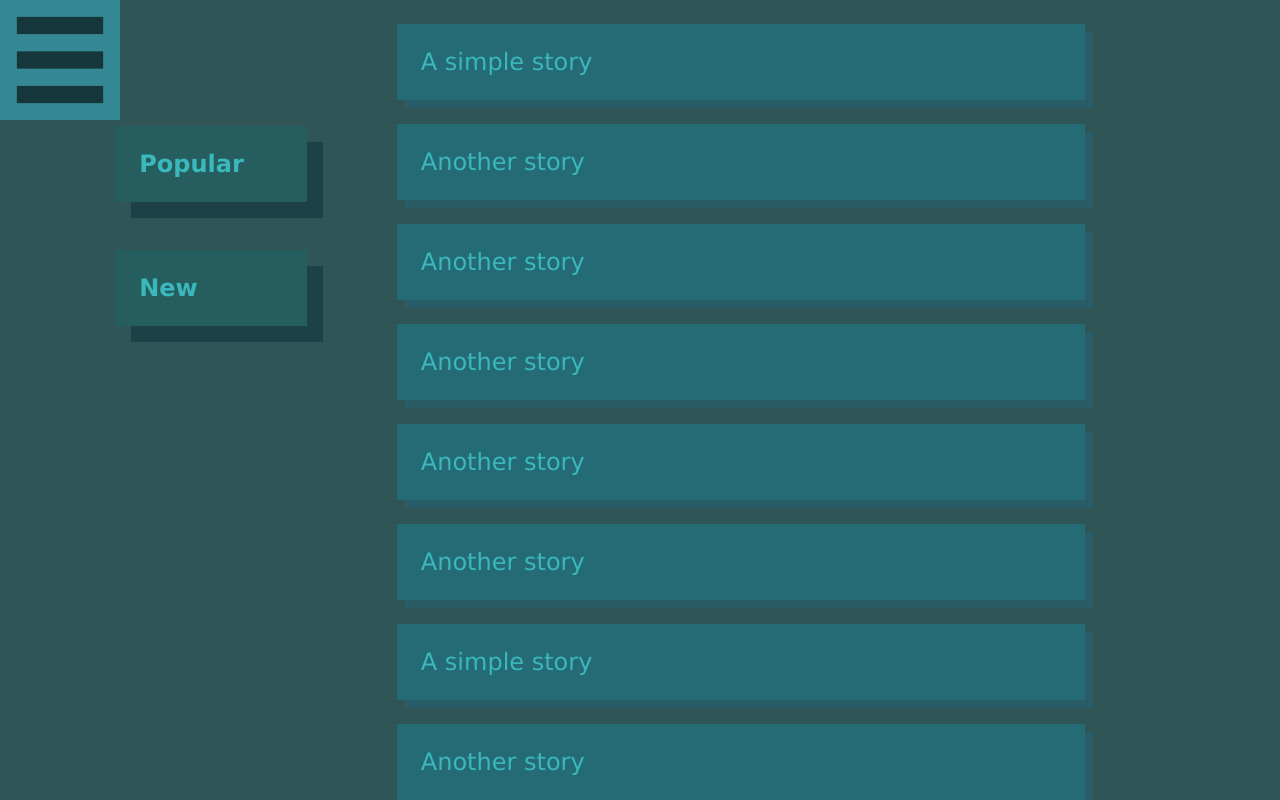
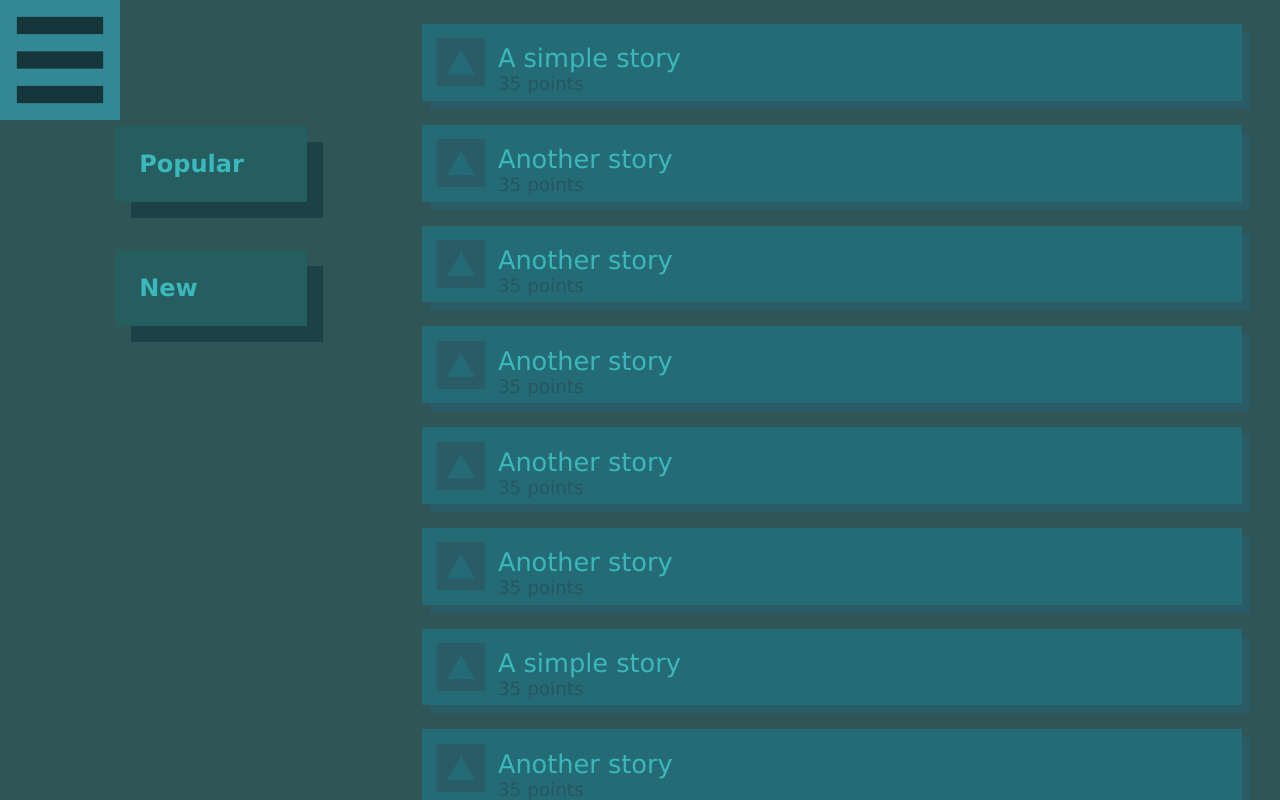
Before and after one commit to xzzulz/nevv, a website: page app/index.html in a window 1280 px wide. Drawn offline with Linux system fonts and the light colour scheme.

Commit message:
Story item icon, info

```diff
--- a/app/com/nb-story-item.html
+++ /dev/null
@@ -1,30 +0,0 @@
-
-<dom-module id="nb-story-item">
-
-  <template>
-
-    <style>
-      :host{
-        display: block;
-        background-color: #246b76;
-        color: #3bb8bc;
-        width: 50vw;
-        padding: 3vh 3vh;
-        box-shadow: 1vh 1vh #295c67;
-        margin: 3vh 1vw;
-        font-size: 3vh;
-        cursor: pointer;
-      }
-    </style>
-
-    <div><content></content></div>
-
-  </template>
-
-  <script>
-    Polymer({
-      is:"nb-story-item",
-    });
-  </script>
-
-</dom-module>
--- /dev/null
+++ b/app/com/nb-story-item/nb-story-item.html
@@ -0,0 +1,50 @@
+
+<dom-module id="nb-story-item">
+
+  <template>
+
+    <style>
+      :host{
+        display: block;
+        background-color: #246b76;
+        color: #3bb8bc;
+        width: 90%;
+        padding: .8vh .8vh;
+        box-shadow: 1vh 1vh #295c67;
+        margin: 3vh auto;
+      }
+      #icon {
+        width: 6vh;
+        padding: 1vh 1vh .5vh;
+        cursor: pointer;
+      }
+      #info {
+        display: inline-block;
+      }
+      #title {
+        font-size: 3.2vh;
+        cursor: pointer;
+      }
+      #points {
+        font-size: 2.3vh;
+        color: #275660;
+      }
+    </style>
+
+    <div>
+      <img id="icon" src="up.svg">
+      <div id="info">
+        <div id="title"><content></content></div>
+        <div id="points">35 points</div>
+      </div>
+    </div>
+
+  </template>
+
+  <script>
+    Polymer({
+      is:"nb-story-item",
+    });
+  </script>
+
+</dom-module>
--- a/app/index.html
+++ b/app/index.html
@@ -5,7 +5,7 @@
   <meta charset="utf-8">
   <meta name="description" content="">
   <meta name="viewport" content="width=device-width, initial-scale=1">
-  <title>Newsbox app</title>
+  <title>Newsbox demo app</title>
 
   <link rel="stylesheet" href="styles/main.css">
 
@@ -16,7 +16,7 @@
   <link rel="import" href="com/nb-menu-overlay/nb-menu-overlay.html">
 
   <link rel="import" href="com/nb-2panel.html">
-  <link rel="import" href="com/nb-story-item.html">
+  <link rel="import" href="com/nb-story-item/nb-story-item.html">
 
   <!-- For shared styles, shared-styles.html import in elements.html
   <style is="custom-style" include="shared-styles"></style>-->
```
Also changed, not shown: app/com/nb-story-item/ok.svg (added), app/com/nb-story-item/up.svg (added).
